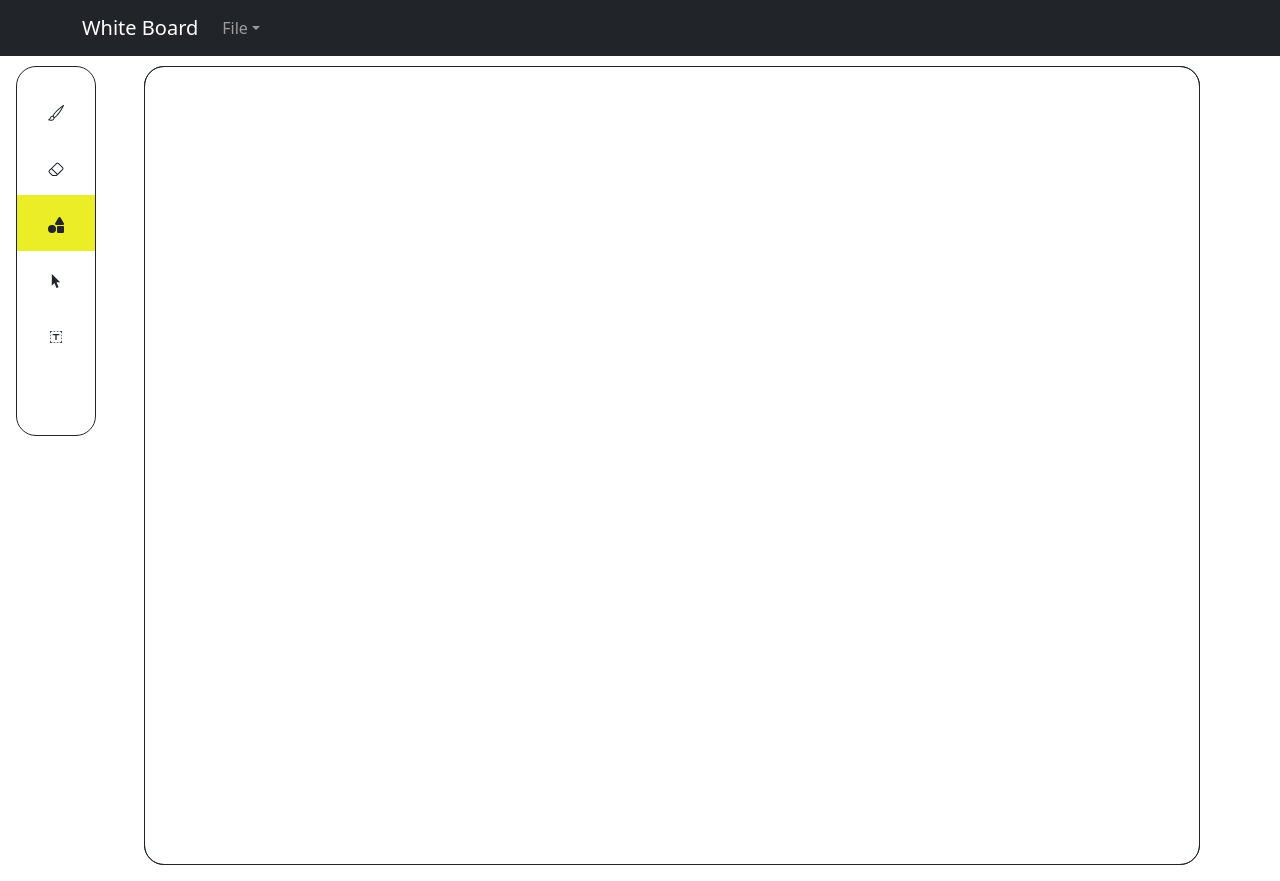
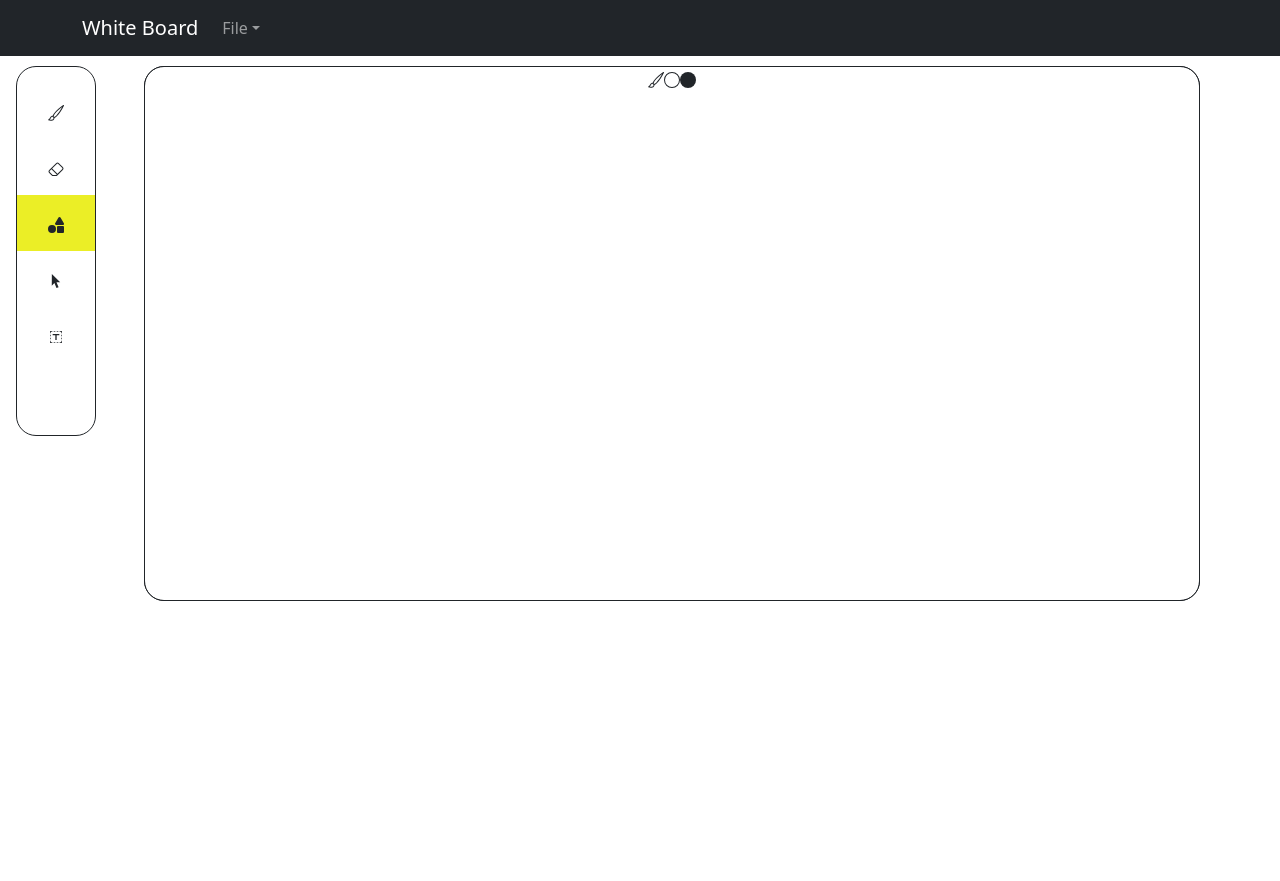
Before and after one commit to godscreator/whiteboard-electron-app, a React (Create React App) app: page /#/ in a window 1280 px wide. After the commit the page ends 800 px from the top, so only its background shows below. Built offline with nearby package versions, Linux system fonts and the light colour scheme.

Commit message:
fixed overlays

```diff
--- a/package.json
+++ b/package.json
@@ -10,6 +10,7 @@
     "@testing-library/user-event": "^12.1.10",
     "bootstrap": "5.1.3",
     "electron-dl": "^3.3.0",
+    "html2canvas": "^1.3.2",
     "react": "^17.0.2",
     "react-bootstrap": "^2.0.2",
     "react-color": "^2.19.3",
--- a/src/file_menu.js
+++ b/src/file_menu.js
@@ -71,8 +71,8 @@ export default function Topbar(props) {
     }
 
 
-    const export_png = () => {
-        var img_url = props.get_image_url();
+    const export_png = async () => {
+        var img_url = await props.get_image_url();
         if (img_url !== "") {
             window.electron.download(img_url, { filename: filename });
         }
--- a/src/whiteboard.js
+++ b/src/whiteboard.js
@@ -1,5 +1,7 @@
 import "./whiteboard_styles.css";
-import React, { useState, useRef } from "react";
+import React, { useState, useRef, useEffect } from "react";
+import html2canvas from "html2canvas";
+import { BsBrush, BsEraser, BsSquare, BsSquareFill, BsCircle, BsCircleFill } from "react-icons/bs";
 
 import Toolbox from "./toolbox.js";
 import Topbar from "./file_menu.js";
@@ -14,6 +16,16 @@ export default function Whiteboard() {
     const [points, setPoints] = useState([]);
     const canvasref = useRef(null);
     const canvasref2 = useRef(null);
+    const canvasref3 = useRef(null);
+    const canvas_width = 4096;
+    const canvas_height = 2048;
+
+    useEffect(() => {
+        const canvas = canvasref.current;
+        const ctx = canvas.getContext('2d');
+        ctx.fillStyle = "white";
+        ctx.fillRect(0,0,canvas.width,canvas.height);
+    }, []);
 
     let img_array = [];
 
@@ -36,6 +48,8 @@ export default function Whiteboard() {
         const canvas2 = canvasref2.current;
         const context2 = canvas2.getContext("2d");
         context.clearRect(0, 0, canvas.width, canvas.height);
+        context.fillStyle = "white";
+        context.fillRect(0, 0, canvas.width, canvas.height);
         context2.clearRect(0, 0, canvas2.width, canvas2.height);
         img_array = [];
     };
@@ -45,10 +59,22 @@ export default function Whiteboard() {
     }
 
     const get_image_url = () => {
-        if (canvasref.current !== null) {
-            return canvasref.current.toDataURL('image/png', 1.0);
+        return new Promise(async (resolve, reject) => {
+            var img_url = "";
+            if (canvasref.current !== null && canvasref3.current !== null) {
+                const element = canvasref3.current;
+                const canvas3 = await html2canvas(element,{backgroundColor:null});
+                const canvas = canvasref.current;
+                const context = canvas.getContext("2d");
+                //const context3 = canvas3.getContext("2d");
+                console.log("canvas: " + canvas.width + "," + canvas.height);
+                //console.log("canvas3: " + canvas3.width + "," + canvas3.height);
+                context.drawImage(canvas3, 0, 0, canvas.width, canvas.height);
+
+                img_url = canvas.toDataURL('image/png', 1.0);
             }
-        return "";
+            resolve(img_url);
+        });
     }
 
     const brush = (action, point) => {
@@ -116,6 +142,7 @@ export default function Whiteboard() {
                 break;
 
             case "mouse_up":
+                context2.clearRect(0, 0, canvas2.width, canvas2.height);
                 setPoints(points.concat([point]));
                 draw.shape(context, points.concat([point]), tool.radius, tool.color, tool.type);
                 img_array.push({ ...tool, points: points });
@@ -130,6 +157,10 @@ export default function Whiteboard() {
     fn_dict["eraser"] = eraser;
     fn_dict["shapes"] = shapes;
 
+    var comp_count = 1;
+    var list_comps = [<BsBrush key={"comp:" + comp_count++} />, <BsCircle key={"comp:" + comp_count++} />, <BsCircleFill key={"comp:" + comp_count++}/>];
+    var comps = list_comps.map((d) => d);
+
     return (
         <div id="container">
             <div id="topbar">
@@ -139,22 +170,7 @@ export default function Whiteboard() {
             <div id="toolbox">
                 <Toolbox onToolChangeHandler={(t) => setTool(t)} />
             </div>
-            <div id="boardcanvas">
-
-                <div id="canvas">
-                    <canvas
-                        className="white-board"
-                        ref={canvasref}
-                        width="4096"
-                        height="3072"
-                        style={{ cursor: canvasCursor }}
-                    />
-                </div>
-
-                <div id="canvas2">
-                    <canvas
-                        className="white-board"
-                        ref={canvasref2}
+            <div id="boardcanvas"
                 onMouseDown={evt => {
                     setIsDrawing(true);
                     const action = "mouse_down";
@@ -173,11 +189,28 @@ export default function Whiteboard() {
                         const point = point_wrt_canvas({ x: evt.clientX, y: evt.clientY });
                         fn_dict[tool.name](action, point);
                     }
-                        }}
-                        width="4096"
-                        height="3072"
+                }}>
+
+                <div id="canvas" className="board">
+                    <canvas
+                        className="white-board"
+                        ref={canvasref}
+                        width={canvas_width} height={canvas_height}
                         style={{ cursor: canvasCursor }}
                     />
+                </div>
+
+                <div id="canvas2" className="board">
+                    <canvas
+                        className="white-board"
+                        ref={canvasref2}
+
+                        width={canvas_width} height={canvas_height}
+                        style={{ cursor: canvasCursor }}
+                    />
+                </div>
+                <div id="canvas3" className="board" ref={canvasref3}>
+                    {comps}
                 </div>
             </div>
         </div>
--- a/src/whiteboard_styles.css
+++ b/src/whiteboard_styles.css
@@ -2,16 +2,18 @@
 #toolbox {
   padding: 16px;
   grid-area: toolbox;
+  z-index: 2;
 }
 
 #topbar {
-
   grid-area: header;
+  z-index: 3;
 }
 
 #boardcanvas {
   padding: 16px;
   grid-area: whiteboard;
+  z-index: 1;
   display: grid;
   grid-template-columns: 1fr;
   grid-template-rows: auto;
@@ -33,12 +35,17 @@
 
 }
 
-
-#canvas{
+.board{
   grid-column: 1;
   grid-row: 1;
 }
+
+#canvas{
+  z-index: 1;
+}
 #canvas2{
-  grid-column: 1;
-  grid-row: 1;
+  z-index: 2;
 }
+#canvas3{
+  z-index: 3;
+}
```
Also changed, not shown: 1 other file (tests, documents, lock files or other folders). Lines whose indentation alone changed are shown as unchanged.
